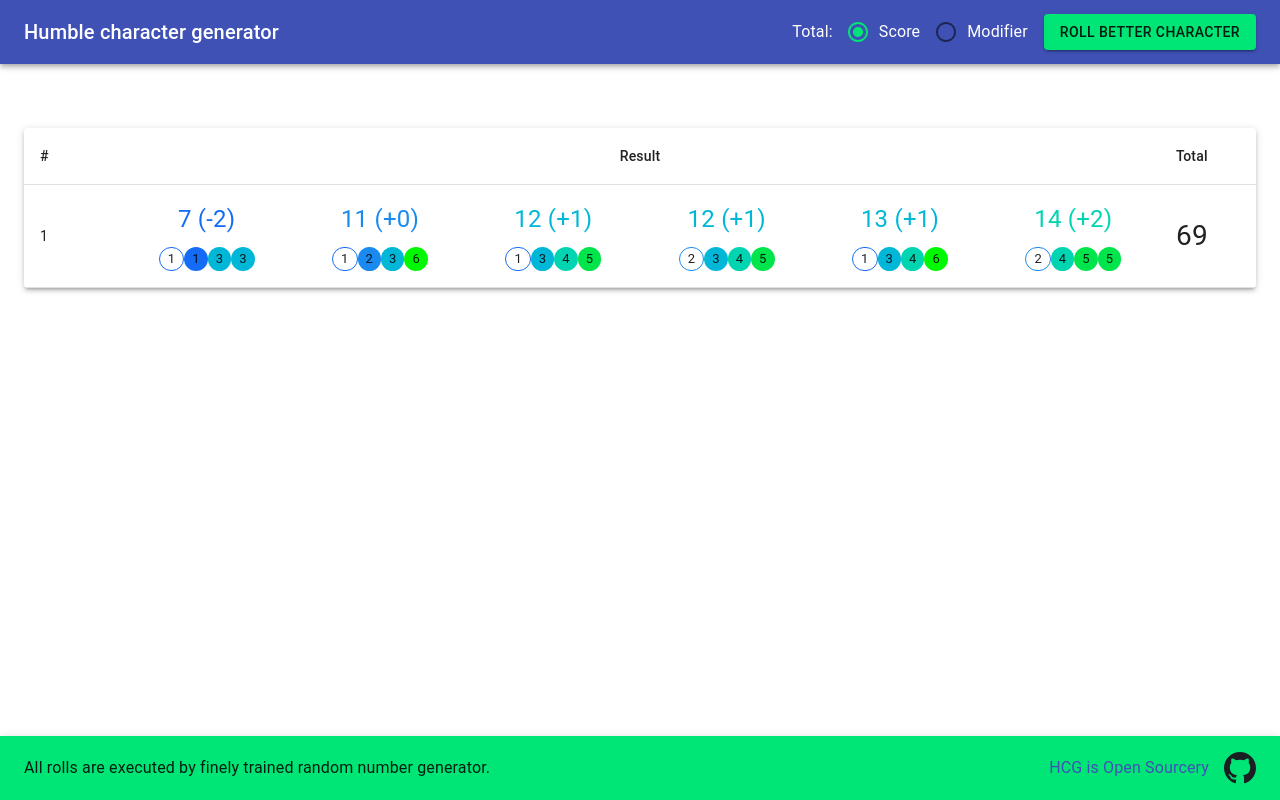
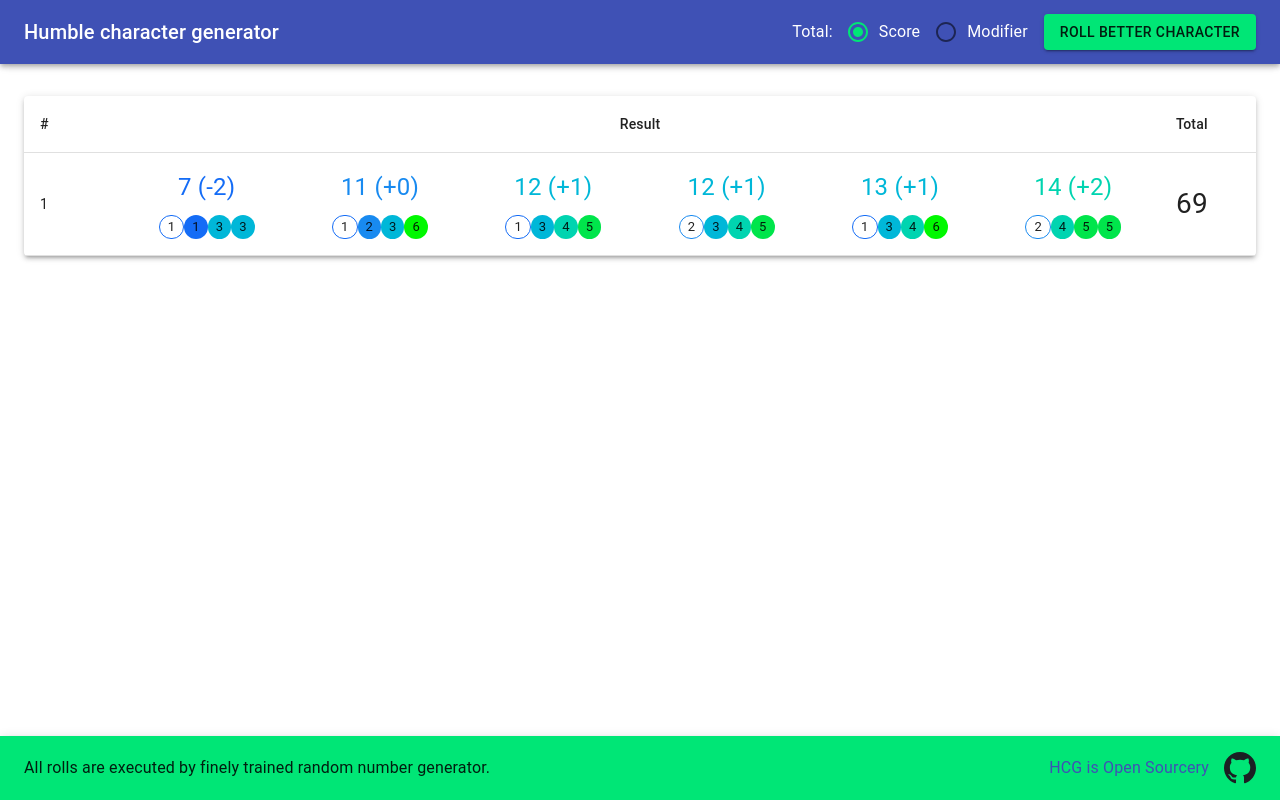
Before and after one commit to iharthi/humble-character-generator, a React (Create React App) app: page / in a window 1280 px wide. Built offline with nearby package versions, Linux system fonts and the light colour scheme; the HTML template or start-up script is replaced by a standard one.

Commit message:
Make upper bar fixed as well

```diff
--- a/src/components/Roll.tsx
+++ b/src/components/Roll.tsx
@@ -33,11 +33,11 @@ const useStyles = makeStyles((theme) => ({
     marginRight: "15px",
   },
   paper: {
-    marginTop: theme.spacing(8),
+    marginTop: theme.spacing(12),
+    marginBottom: theme.spacing(12),
     display: "flex",
     flexDirection: "column",
     alignItems: "center",
-    marginBottom: "96px",
   },
   title: {
     flexGrow: 1,
@@ -174,7 +174,7 @@ const Roll = () => {
         message={`Working - roll number ${rollsState.rollOrdinalNumber}`}
         action={<CircularProgress />}
       />
-      <AppBar position="static">
+      <AppBar position="fixed">
         <Toolbar>
           <Typography variant="h6" className={classes.title}>
             Humble character generator
```
